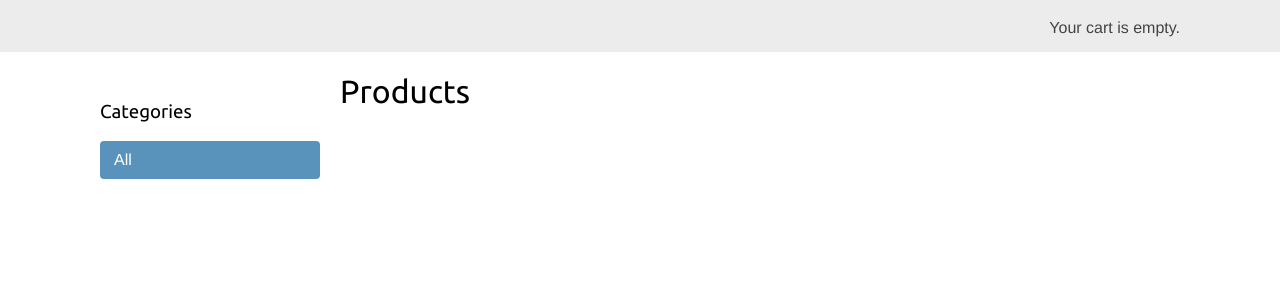
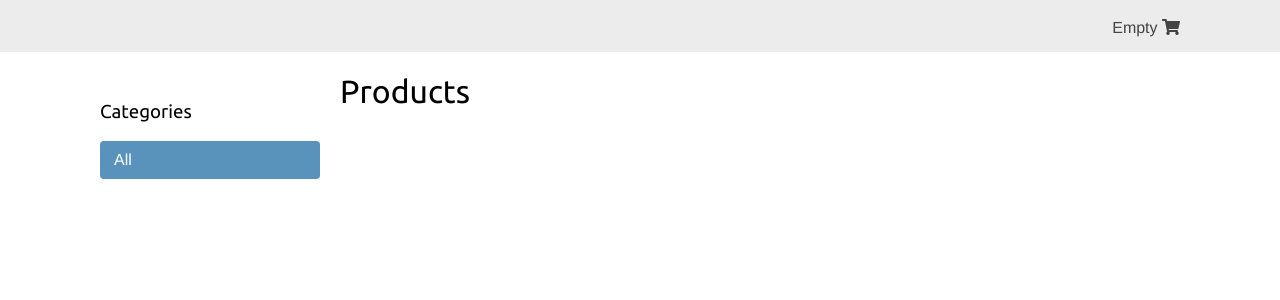
Before and after one commit to osakoh/Online-Store, a Django app: page / in a window 1280 px wide. Shown: the part 46-346 px from the top of the page. Run offline with Django 3.2, Linux system fonts and the light colour scheme; data that the repository does not hold is empty.

Commit message:
modified cart icon in base template

```diff
--- a/shop/templates/shop/base.html
+++ b/shop/templates/shop/base.html
@@ -34,7 +34,7 @@
                     {{ total_items }} item{{ total_items|pluralize }}|£{{ cart.get_total_price }}
                 </a>
             {% else %}
-                Your cart is empty.
+                Empty <i class="fas fa-shopping-cart"></i>
             {% endif %}
         {% endwith %}
     </div>
```
